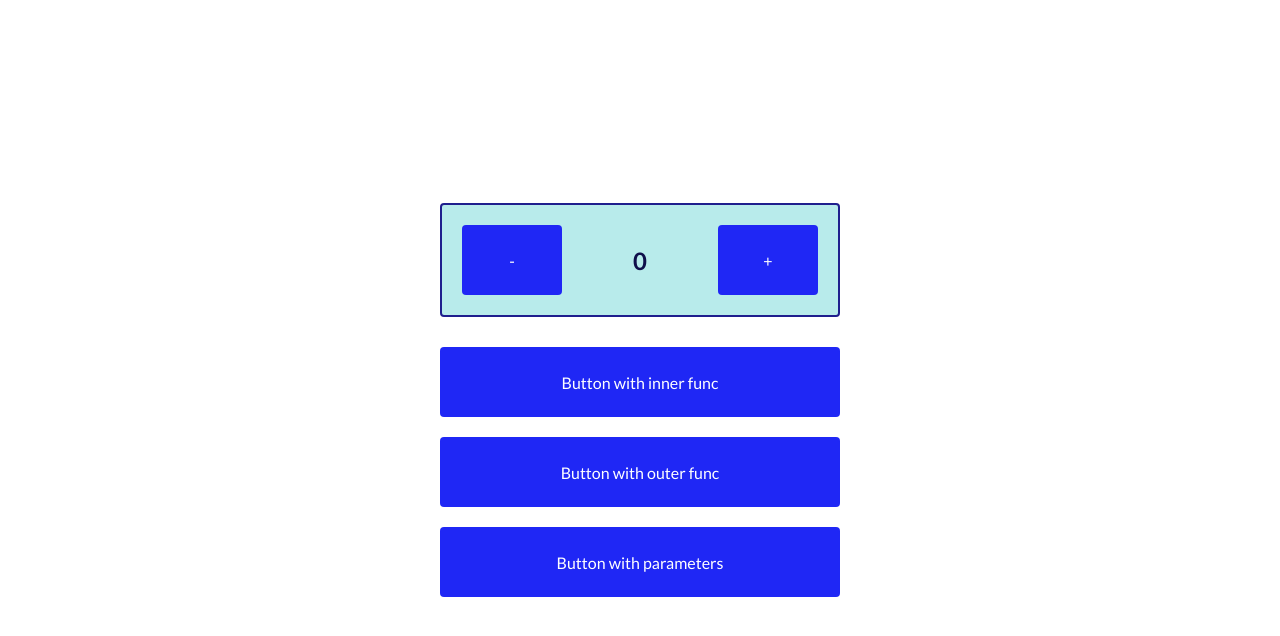
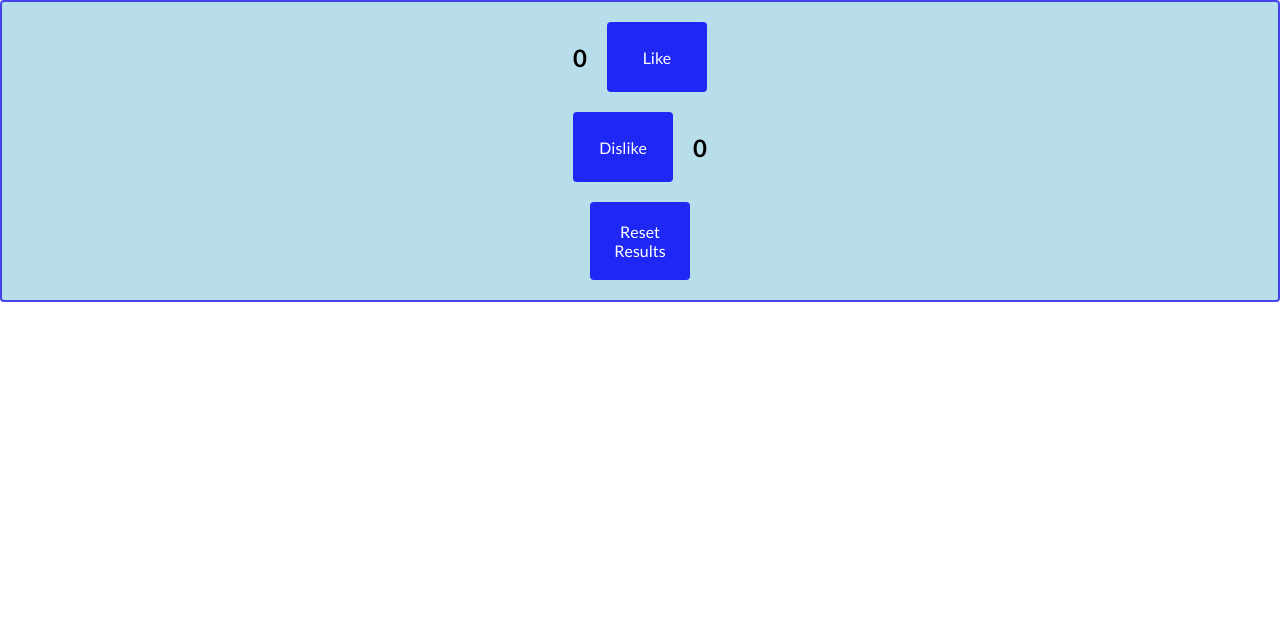
Before and after one commit to Neshyna/React-Neshyna, a React (Vite) app: page / in a window 1280 px wide. Shown: the top 636 px of the page. Built offline with nearby package versions, Linux system fonts and the light colour scheme.

Commit message:
hw4 neshyna

```diff
--- a/src/App.jsx
+++ b/src/App.jsx
@@ -6,11 +6,12 @@ import "./App.css";
 //lessons
 // import Lesson2 from "./lessons/Lesson2/Lesson2";
 // import Lesson3 from "./lessons/lesson3/lesson3";
-import Lesson04 from "./lessons/Lesson04/Lesson04";
+// import Lesson04 from "./lessons/Lesson04/Lesson04";
 
 //homeworks
 // import HW2 from "./hw/hw2/hw2";
 // import HW3 from "./hw/hw3/HW3";
+import HW4 from "./hw/hw4/HW4";
 
 function App() {
   return (
@@ -24,8 +25,9 @@ function App() {
       {/* ---Topic: Props */}
       {/* <Lesson3 /> */}
       {/* <HW3 /> */}
-       {/* ---Topic: functions, hooks(useState) */}
-       <Lesson04 />
+      {/* ---Topic: functions, hooks(useState) */}
+      {/* <Lesson04 /> */}
+      <HW4 />
     </div>
   );
 }
--- a/src/components/Button/Button.jsx
+++ b/src/components/Button/Button.jsx
@@ -6,7 +6,7 @@ import "./styles.css";
 // }
 
 //деструктуризация - 2 вариант ()
-function Button({ name="SEND", type, onClick }) {
+function Button({ name, type, onClick }) {
 
    // const buttonType = "submit";
   // console.log(props.name);
--- /dev/null
+++ b/src/components/Feedback/Feedback.jsx
@@ -0,0 +1,46 @@
+import "./styles.css";
+import Button from "../Button/Button";
+
+import { useState } from "react";
+
+function Feedback() {
+  const [numberOfLikes, addLike] = useState(0);
+const [numberOfDislikes, addDislike] = useState(0);
+
+  const clickLike = () => {
+    addLike((prevState) => prevState + 1);
+  };
+
+  const clickDislike =()=>{
+    addDislike((prevState) => prevState + 1);
+  };
+
+  const resetResults=()=>{
+    addLike(0);
+    addDislike(0);
+  }
+
+  return (
+    <div className="feedback-wrapper">
+      <div className="like-wrapper">
+      <div className="number-likes">{numberOfLikes}</div>
+      <div className="button-wrapper">
+        <Button name="Like" type="button" onClick={clickLike} />
+      </div>
+      </div>
+      <div className="dislike-wrapper">
+         <div className="button-wrapper">
+        <Button name="Dislike" type="button" onClick={clickDislike} />
+      </div>
+      <div className="number-dislike">{numberOfDislikes}</div>
+      </div>
+      <div className="reset-wrapper">
+      <div className="button-wrapper">
+      <Button name="Reset Results" type="button" onClick={resetResults} />
+      </div>
+      </div>
+
+    </div>
+  );
+}
+export default Feedback;
--- /dev/null
+++ b/src/components/Feedback/styles.css
@@ -0,0 +1,28 @@
+.feedback-wrapper {
+  display: flex;
+  align-items: center;
+  justify-content: space-between;
+  flex-direction: column;
+  gap: 20px;
+  min-width: 300px;
+  padding: 20px;
+  background-color: rgb(184, 222, 235);
+  border: 2px solid rgb(70, 67, 234);
+  border-radius: 4px;
+}
+
+.button-wrapper {
+  width: 100px;
+}
+
+.number-likes, .number-dislike {
+  font-size: 24px;
+  font-weight: bold;
+}
+
+.like-wrapper, .dislike-wrapper{
+  display: flex;
+  align-items: center;
+  justify-content: space-between;
+  gap: 20px;
+}
--- /dev/null
+++ b/src/hw/hw4/HW4.jsx
@@ -0,0 +1,11 @@
+import "./styles.css";
+import Feedback from "../../components/Feedback/Feedback";
+
+function HW4() {
+  return (
+    <div className="hw4-wrapper">
+      <Feedback />
+    </div>
+  );
+}
+export default HW4;
--- /dev/null
+++ b/src/hw/hw4/styles.css
@@ -0,0 +1,9 @@
+.lesson04-wrapper {
+    display: flex;
+    flex-direction: column;
+    align-items: center;
+    justify-content: center;
+    gap: 30px;
+    flex: 1;
+    background-color: rgba(129, 130, 224, 0.436);
+  }
```
